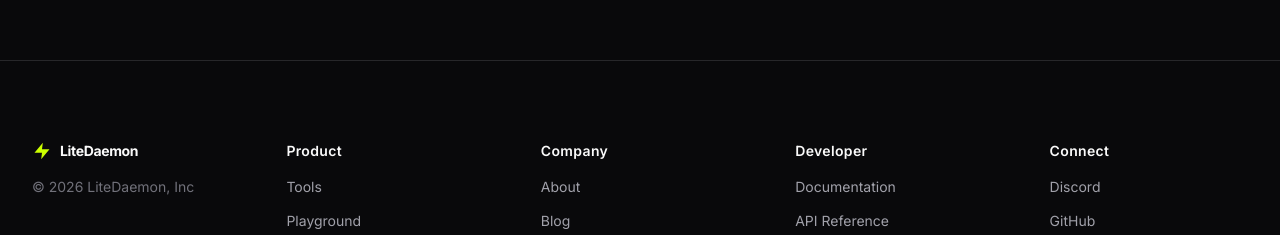
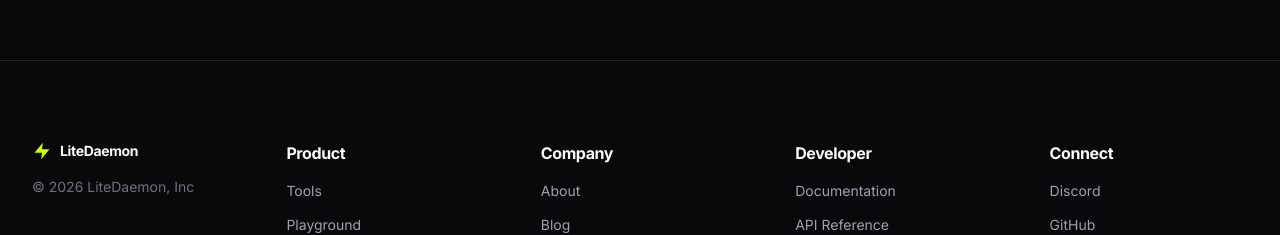
Before and after one commit to ALLFrontier-Labs/mvp, a React (Vite) app in the folder apps/dashboard/: page /tools in a window 1280 px wide. Shown: the part 796-1031 px from the top of the page. Built offline with nearby package versions, Linux system fonts and the light colour scheme.

Commit message:
fix: register /apps route in App.tsx and polish Footer heading typography

```diff
--- a/apps/dashboard/src/App.tsx
+++ b/apps/dashboard/src/App.tsx
@@ -18,6 +18,7 @@ import { Terms }         from './pages/Terms';
 import { ToolDetailPage } from './pages/ToolDetailPage';
 import { ComparePage }   from './pages/ComparePage';
 import { Rankings }      from './pages/Rankings';
+import { Apps }          from './pages/Apps';
 import { getStoredApiKey } from './lib/api';
 
 const ProtectedRoute: React.FC<{ children: React.ReactNode }> = ({ children }) => {
@@ -45,6 +46,7 @@ export const App: React.FC = () => {
               <Route path="/tool/*"    element={<ToolDetailPage />} />
               <Route path="/compare/*" element={<ComparePage />} />
               <Route path="/rankings"  element={<Rankings />} />
+              <Route path="/apps"      element={<Apps />} />
               <Route path="/docs"      element={<Docs />} />
               <Route path="/docs/*"    element={<Docs />} />
               <Route path="/privacy"   element={<Privacy />} />
--- a/apps/dashboard/src/components/Footer.tsx
+++ b/apps/dashboard/src/components/Footer.tsx
@@ -84,7 +84,7 @@ export const Footer: React.FC = () => {
         {FOOTER_COLUMNS.map((col) => (
           <div key={col.title} className="space-y-4">
             <h4
-              className="text-sm font-semibold tracking-wide"
+              className="text-base font-bold tracking-tight mb-1"
               style={{ color: 'var(--text-primary)' }}
             >
               {col.title}
```
